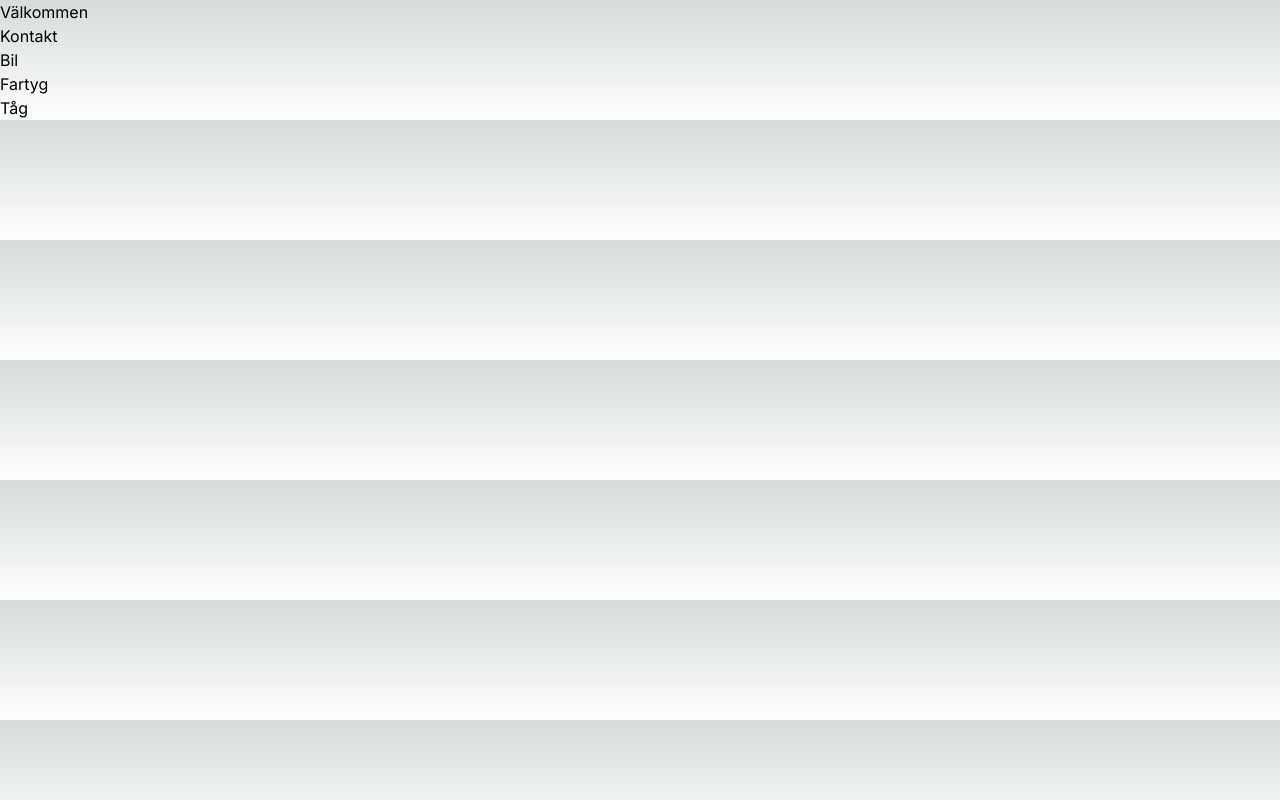
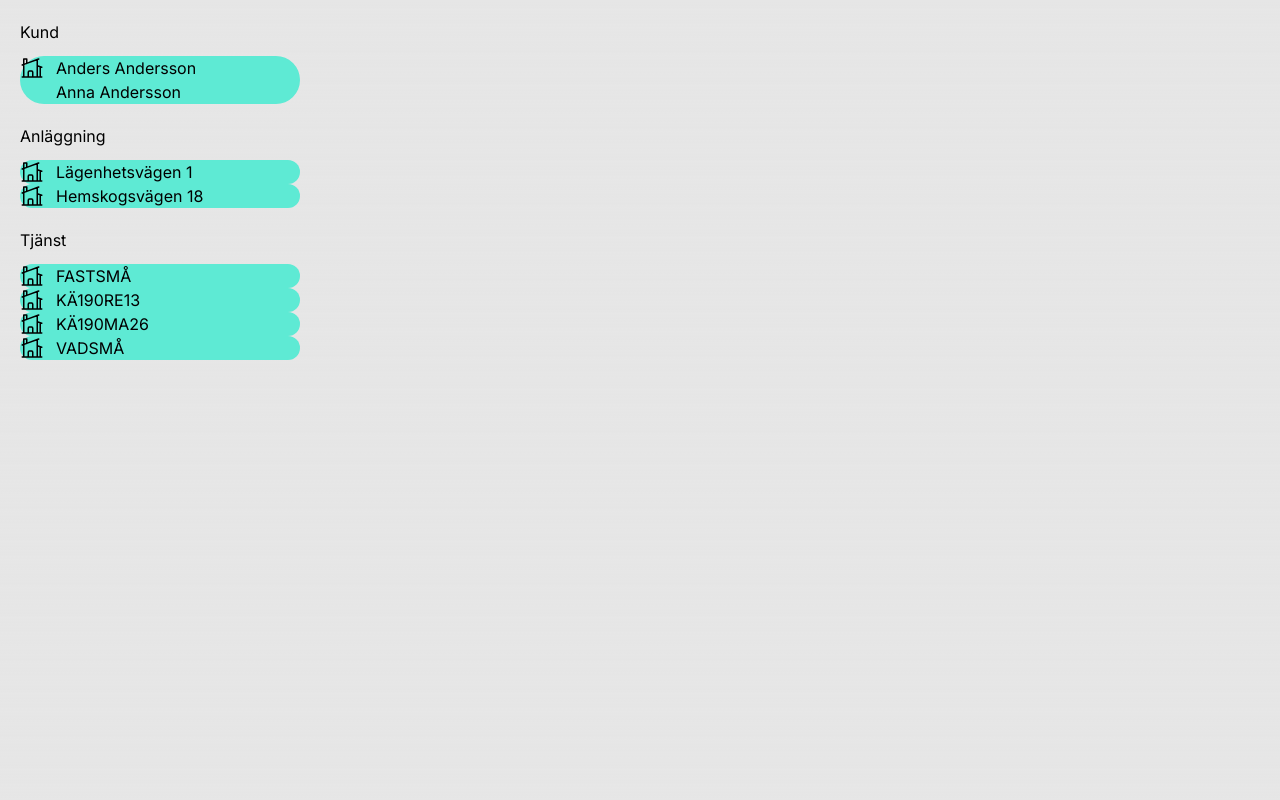
Before and after one commit to jonatanhallenberg/nextdemo-231213, a Next.js app: page / in a window 1280 px wide. Built offline with nearby package versions, Linux system fonts and the light colour scheme.

Commit message:
more content

```diff
--- /dev/null
+++ b/app/components/Menu.tsx
@@ -0,0 +1,43 @@
+import { HouseIcon } from "./icons/HouseIcon";
+
+type MenuProps = {
+    children: React.ReactNode;
+}
+
+const Menu = ({ children }: MenuProps) => {
+    return <div className="w-80 p-5 flex flex-col gap-5">
+        {children}
+    </div>
+}
+
+type MenuSectionProps = {
+    children: React.ReactNode;
+    title: string;
+}
+
+const MenuSection = ({ children, title }: MenuSectionProps) => {
+    return <div className="flex flex-col gap-3">
+        <div>{title}</div>
+        <div>{children}</div>
+    </div>
+}
+
+type MenuItemProps = {
+    title: string;
+    subTitle?: string;
+    icon: string
+}
+
+const MenuItem = ({ title, subTitle, icon }: MenuItemProps) => {
+    return <div className="bg-teal-300 rounded-full flex flex-row gap-3">
+        <div><HouseIcon /></div>
+        <div className="flex flex-col">
+            <div>{title}</div>
+            <div>{subTitle}</div>
+        </div>
+    </div>
+}
+
+Menu.Item = MenuItem;
+Menu.Section = MenuSection;
+export default Menu;
--- /dev/null
+++ b/app/components/icons/HouseIcon.tsx
@@ -0,0 +1,5 @@
+export const HouseIcon = () => (
+    <svg xmlns="http://www.w3.org/2000/svg" fill="none" viewBox="0 0 24 24" strokeWidth={1.5} stroke="currentColor" className="w-6 h-6">
+        <path strokeLinecap="round" strokeLinejoin="round" d="M8.25 21v-4.875c0-.621.504-1.125 1.125-1.125h2.25c.621 0 1.125.504 1.125 1.125V21m0 0h4.5V3.545M12.75 21h7.5V10.75M2.25 21h1.5m18 0h-18M2.25 9l4.5-1.636M18.75 3l-1.5.545m0 6.205l3 1m1.5.5l-1.5-.5M6.75 7.364V3h-3v18m3-13.636l10.5-3.819" />
+    </svg>
+)
--- a/app/globals.css
+++ b/app/globals.css
@@ -4,17 +4,10 @@
 
 :root {
   --foreground-rgb: 0, 0, 0;
-  --background-start-rgb: 214, 219, 220;
-  --background-end-rgb: 255, 255, 255;
+  --background-start-rgb: 230, 230, 230;
+  --background-end-rgb: 230, 230, 230;
 }
 
-@media (prefers-color-scheme: dark) {
-  :root {
-    --foreground-rgb: 255, 255, 255;
-    --background-start-rgb: 0, 0, 0;
-    --background-end-rgb: 0, 0, 0;
-  }
-}
 
 body {
   color: rgb(var(--foreground-rgb));
--- a/app/page.tsx
+++ b/app/page.tsx
@@ -1,19 +1,22 @@
-import Link from "next/link";
-import { Title } from "./components/Title";
-import { CustomList } from "./components/CustomList";
+import Menu from "./components/Menu";
 
 const Index = () => (
   <main>
-    <Title>Välkommen</Title>
-    <Link href="contact">Kontakt</Link>
-
-    <CustomList>
-      <li>Bil</li>
-      <li>Fartyg</li>
-      <li>Tåg</li>
-    </CustomList>
-
-
+    <Menu>
+      <Menu.Section title="Kund">
+        <Menu.Item icon="" title="Anders Andersson" subTitle="Anna Andersson" />
+      </Menu.Section>
+      <Menu.Section title="Anläggning">
+        <Menu.Item icon="" title="Lägenhetsvägen 1" />
+        <Menu.Item icon="" title="Hemskogsvägen 18" />
+      </Menu.Section>
+      <Menu.Section title="Tjänst">
+        <Menu.Item icon="" title="FASTSMÅ" />
+        <Menu.Item icon="" title="KÄ190RE13" />
+        <Menu.Item icon="" title="KÄ190MA26" />
+        <Menu.Item icon="" title="VADSMÅ" />
+      </Menu.Section>
+    </Menu>
   </main>
 )
 
```
Also changed, not shown: app/components/Button.tsx (line endings or trailing spaces).
